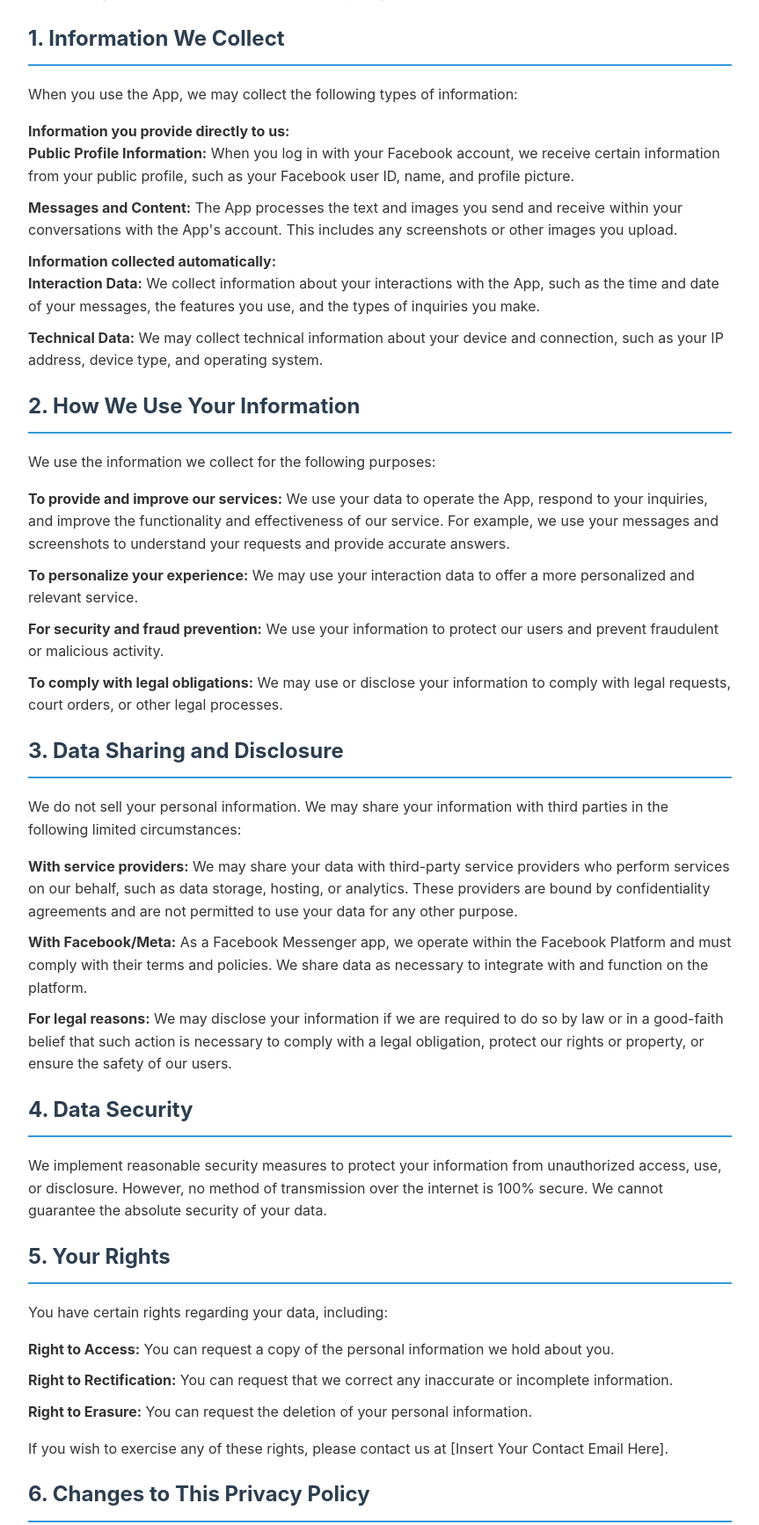
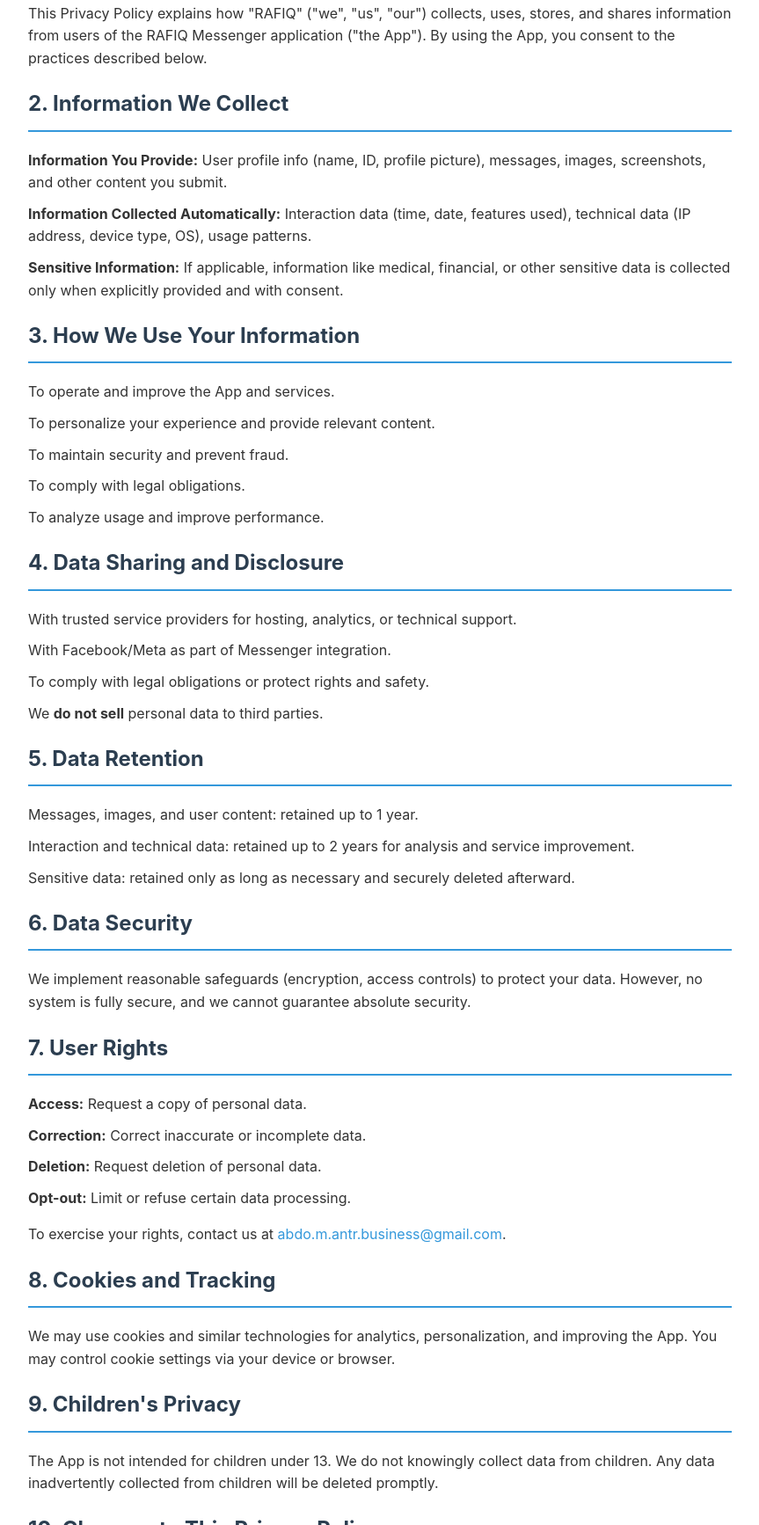
Before and after one commit to abdoantr/privacy-policy.html, a plain HTML site: page index.html in a window 1280 px wide. Shown: the part 278-2012 px from the top of the page at 88% size, without its empty margins (208-1071 px from the left). Drawn offline with Linux system fonts and the light colour scheme.

Commit message:
Update index.html

```diff
--- a/index.html
+++ b/index.html
@@ -33,75 +33,80 @@
         li {
             margin-bottom: 10px;
         }
+        a {
+            color: #3498db;
+            text-decoration: none;
+        }
+        a:hover {
+            text-decoration: underline;
+        }
     </style>
 </head>
 <body>
-
 <div class="container">
     <h1>Privacy Policy - RAFIQ</h1>
-    <p><strong>Last Updated: </strong>2025/09/24</p>
-    <p>
-        This Privacy Policy explains how "RAFIQ" ("we", "us", "our") collects, uses, and shares information from users of the "RAFIQ" Messenger application ("the App").
-        By using the App, you agree to the collection and use of your information as described in this policy.
-    </p>
+    <p><strong>Last Updated: </strong>2025/10/06</p>
 
-    <h2>1. Information We Collect</h2>
-    <p>When you use the App, we may collect the following types of information:</p>
+    <h2>1. Introduction</h2>
+    <p>This Privacy Policy explains how "RAFIQ" ("we", "us", "our") collects, uses, stores, and shares information from users of the RAFIQ Messenger application ("the App"). By using the App, you consent to the practices described below.</p>
+
+    <h2>2. Information We Collect</h2>
     <ul>
-        <li><strong>Information you provide directly to us:</strong>
-            <ul>
-                <li><strong>Public Profile Information:</strong> When you log in with your Facebook account, we receive certain information from your public profile, such as your Facebook user ID, name, and profile picture.</li>
-                <li><strong>Messages and Content:</strong> The App processes the text and images you send and receive within your conversations with the App's account. This includes any screenshots or other images you upload.</li>
-            </ul>
-        </li>
-        <li><strong>Information collected automatically:</strong>
-            <ul>
-                <li><strong>Interaction Data:</strong> We collect information about your interactions with the App, such as the time and date of your messages, the features you use, and the types of inquiries you make.</li>
-                <li><strong>Technical Data:</strong> We may collect technical information about your device and connection, such as your IP address, device type, and operating system.</li>
-            </ul>
-        </li>
+        <li><strong>Information You Provide:</strong> User profile info (name, ID, profile picture), messages, images, screenshots, and other content you submit.</li>
+        <li><strong>Information Collected Automatically:</strong> Interaction data (time, date, features used), technical data (IP address, device type, OS), usage patterns.</li>
+        <li><strong>Sensitive Information:</strong> If applicable, information like medical, financial, or other sensitive data is collected only when explicitly provided and with consent.</li>
     </ul>
 
-    <h2>2. How We Use Your Information</h2>
-    <p>We use the information we collect for the following purposes:</p>
+    <h2>3. How We Use Your Information</h2>
     <ul>
-        <li><strong>To provide and improve our services:</strong> We use your data to operate the App, respond to your inquiries, and improve the functionality and effectiveness of our service. For example, we use your messages and screenshots to understand your requests and provide accurate answers.</li>
-        <li><strong>To personalize your experience:</strong> We may use your interaction data to offer a more personalized and relevant service.</li>
-        <li><strong>For security and fraud prevention:</strong> We use your information to protect our users and prevent fraudulent or malicious activity.</li>
-        <li><strong>To comply with legal obligations:</strong> We may use or disclose your information to comply with legal requests, court orders, or other legal processes.</li>
+        <li>To operate and improve the App and services.</li>
+        <li>To personalize your experience and provide relevant content.</li>
+        <li>To maintain security and prevent fraud.</li>
+        <li>To comply with legal obligations.</li>
+        <li>To analyze usage and improve performance.</li>
     </ul>
 
-    <h2>3. Data Sharing and Disclosure</h2>
-    <p>We do not sell your personal information. We may share your information with third parties in the following limited circumstances:</p>
+    <h2>4. Data Sharing and Disclosure</h2>
     <ul>
-        <li><strong>With service providers:</strong> We may share your data with third-party service providers who perform services on our behalf, such as data storage, hosting, or analytics. These providers are bound by confidentiality agreements and are not permitted to use your data for any other purpose.</li>
-        <li><strong>With Facebook/Meta:</strong> As a Facebook Messenger app, we operate within the Facebook Platform and must comply with their terms and policies. We share data as necessary to integrate with and function on the platform.</li>
-        <li><strong>For legal reasons:</strong> We may disclose your information if we are required to do so by law or in a good-faith belief that such action is necessary to comply with a legal obligation, protect our rights or property, or ensure the safety of our users.</li>
+        <li>With trusted service providers for hosting, analytics, or technical support.</li>
+        <li>With Facebook/Meta as part of Messenger integration.</li>
+        <li>To comply with legal obligations or protect rights and safety.</li>
+        <li>We <strong>do not sell</strong> personal data to third parties.</li>
     </ul>
 
-    <h2>4. Data Security</h2>
-    <p>We implement reasonable security measures to protect your information from unauthorized access, use, or disclosure. However, no method of transmission over the internet is 100% secure. We cannot guarantee the absolute security of your data.</p>
-
-    <h2>5. Your Rights</h2>
-    <p>You have certain rights regarding your data, including:</p>
+    <h2>5. Data Retention</h2>
     <ul>
-        <li><strong>Right to Access:</strong> You can request a copy of the personal information we hold about you.</li>
-        <li><strong>Right to Rectification:</strong> You can request that we correct any inaccurate or incomplete information.</li>
-        <li><strong>Right to Erasure:</strong> You can request the deletion of your personal information.</li>
-    </ul>
-    <p>If you wish to exercise any of these rights, please contact us at [Insert Your Contact Email Here].</p>
-
-    <h2>6. Changes to This Privacy Policy</h2>
-    <p>We may update this Privacy Policy from time to time. We will notify you of any changes by posting the new policy on this page and updating the "2025/09/24" date. Your continued use of the App after any changes signifies your acceptance of the new policy.</p>
-
-    <h2>7. Contact Us</h2>
-    <p>If you have any questions or concerns about this Privacy Policy, please contact us at:</p>
-    <ul>
-        <li><strong>Company Name:</strong> RAFIQ</li>
-        <li><strong>Email:</strong> abdo.m.antr.business@gmail.com</li>
+        <li>Messages, images, and user content: retained up to 1 year.</li>
+        <li>Interaction and technical data: retained up to 2 years for analysis and service improvement.</li>
+        <li>Sensitive data: retained only as long as necessary and securely deleted afterward.</li>
     </ul>
 
+    <h2>6. Data Security</h2>
+    <p>We implement reasonable safeguards (encryption, access controls) to protect your data. However, no system is fully secure, and we cannot guarantee absolute security.</p>
+
+    <h2>7. User Rights</h2>
+    <ul>
+        <li><strong>Access:</strong> Request a copy of personal data.</li>
+        <li><strong>Correction:</strong> Correct inaccurate or incomplete data.</li>
+        <li><strong>Deletion:</strong> Request deletion of personal data.</li>
+        <li><strong>Opt-out:</strong> Limit or refuse certain data processing.</li>
+    </ul>
+    <p>To exercise your rights, contact us at <a href="mailto:abdo.m.antr.business@gmail.com">abdo.m.antr.business@gmail.com</a>.</p>
+
+    <h2>8. Cookies and Tracking</h2>
+    <p>We may use cookies and similar technologies for analytics, personalization, and improving the App. You may control cookie settings via your device or browser.</p>
+
+    <h2>9. Children's Privacy</h2>
+    <p>The App is not intended for children under 13. We do not knowingly collect data from children. Any data inadvertently collected from children will be deleted promptly.</p>
+
+    <h2>10. Changes to This Privacy Policy</h2>
+    <p>We may update this policy periodically. Changes will be posted here with an updated date. Continued use of the App after changes signifies acceptance of the new policy.</p>
+
+    <h2>11. Contact Us</h2>
+    <ul>
+        <li><strong>Company:</strong> RAFIQ</li>
+        <li><strong>Email:</strong> <a href="mailto:abdo.m.antr.business@gmail.com">abdo.m.antr.business@gmail.com</a></li>
+    </ul>
 </div>
-
 </body>
 </html>
```
